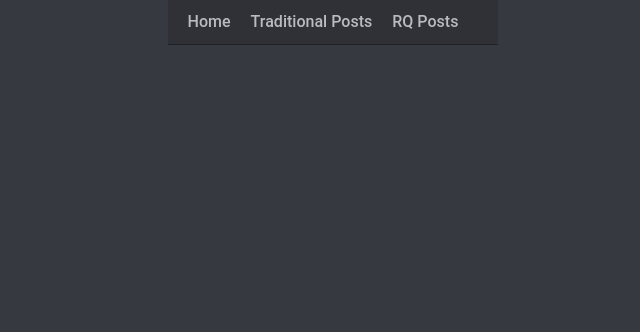
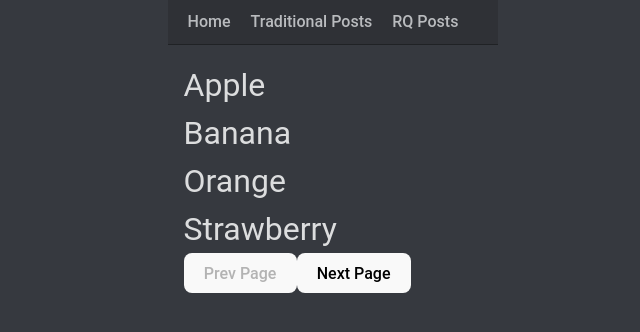
Before and after one commit to Bivishan1/reactQuery-zustand-starter, a React (Vite) app: page /paginated-fruits in a window 1280 px wide. Shown: the top 332 px of the page, without its empty margins (307-947 px from the left). Built offline with nearby package versions, Linux system fonts and the light colour scheme; data requests are answered from the project's data file.

Commit message:
added new data retaining feature

```diff
--- a/package.json
+++ b/package.json
@@ -14,7 +14,7 @@
     "@tanstack/react-query": "^5.81.2",
     "@tanstack/react-query-devtools": "^5.81.2",
     "axios": "^1.10.0",
-    "json-server": "^1.0.0-beta.3",
+    "json-server": "^0.17.4",
     "react": "^19.1.0",
     "react-dom": "^19.1.0",
     "react-router": "^7.6.2",
--- a/src/App.jsx
+++ b/src/App.jsx
@@ -5,6 +5,7 @@
 import Home from './components/Home';
 import PostRQ from './components/PostRQ';
 import PostDetails from './components/PostDetails';
+import PaginatedQueries from './components/PaginatedQueries';
 // import PaginatedQueries from './components/PaginatedQueries';
 // import InfiniteQueries from './components/InfiniteQueries';
 
@@ -31,8 +32,8 @@
           <Route exact path='/posts' element={<PostsTraditional />} />
           <Route exact path='/rq-posts' element={<PostRQ />} />
           <Route exact path='/rq-posts/:postId' element={<PostDetails />} />
-          {/* <Route exact path='/paginated-fruits' element={<PaginatedQueries />} />
-          <Route exact path='/infinite-fruits' element={<InfiniteQueries />} /> */}
+          <Route exact path='/paginated-fruits' element={<PaginatedQueries />} />
+          {/* <Route exact path='/infinite-fruits' element={<InfiniteQueries />} />  */}
         </Routes>
 
       </div>
--- /dev/null
+++ b/src/components/PaginatedQueries.jsx
@@ -0,0 +1,44 @@
+import { keepPreviousData, useQuery } from '@tanstack/react-query'
+import axios from 'axios'
+import React from 'react'
+import { useState } from 'react'
+
+// generating only 4 data on each page,,,
+const fetchFruits = (pageId) => {
+    return axios.get(`http://localhost:4000/fruits/?_limit=4&_page=${pageId}`);
+}
+
+const PaginatedQueries = () => {
+
+    const [page, setPage] = useState(1);
+
+
+    const { data, isLoading, isError, error } = useQuery({
+        queryKey: ["fruits", page],
+        //storing fetchFruits promise in queryFn,,,
+        queryFn: () => fetchFruits(page),
+        //prevent layout shift, via retaining previous data while fetching new data in backgorund of UI (for better UX)
+        placeholderData: keepPreviousData
+    })
+
+    if (isLoading) {
+        return <h2>Page is Loading...</h2>
+    }
+
+    if (isError) {
+        return <h1>{error.message}</h1>
+    }
+
+    console.log(data?.data.name)
+
+    return (
+        <div className='container'>
+            {data?.data.map(item =>
+            <div key={item.id} className='fruit-label'>{item.name}</div>)}
+            <button onClick={() => setPage(prev => prev - 1)} disabled={page == 1 ? true : false}>Prev Page</button>
+            <button onClick={() => setPage(prev => prev + 1)} disabled={page == 5 ? true : false}>Next Page</button>
+        </div>
+    )
+}
+
+export default PaginatedQueries
```
Also changed, not shown: 1 other file (tests, documents, lock files or other folders).
